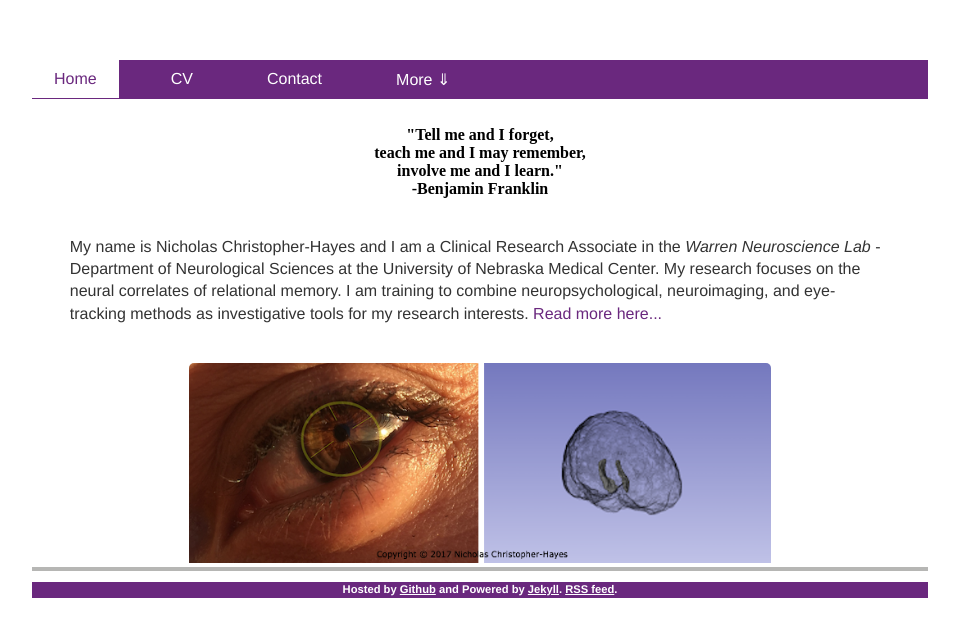
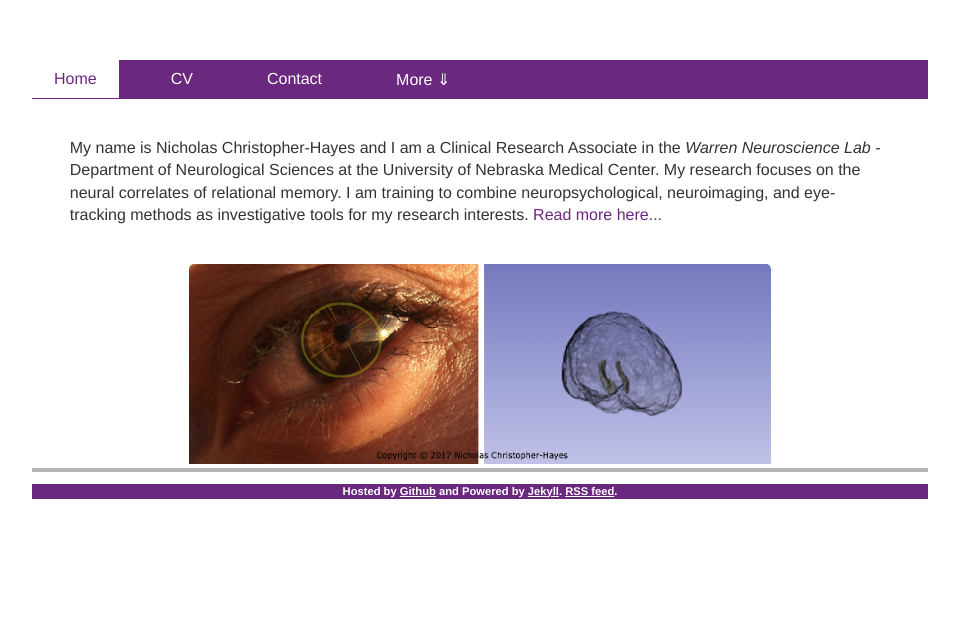
Before and after one commit to nichrishayes/nichrishayes.github.io, a Jekyll site: the page built from index.html, in a window 1280 px wide. Shown: the top 637 px of the page, without its empty margins (160-1119 px from the left). Built offline with Jekyll 4.4.1, drawn with Linux system fonts in a browser that asks for light colours.

Commit message:
Update index.html

```diff
--- a/index.html
+++ b/index.html
@@ -3,16 +3,9 @@ layout: default
 title: Nick Christopher-Hayes, BA - Home
 ---
 
-<h5>"Tell me and I forget,<br>
-teach me and I may remember,<br>
-involve me and I learn."<br>
--Benjamin Franklin</h5>
-
-
-
 <div class="blurb">
 	<p class="ex1">
-		My name is Nicholas Christopher-Hayes and I am a Clinical Research Associate in the <em>Warren Neuroscience Lab</em> - Department of Neurological Sciences at the University of Nebraska Medical Center.
+		     My name is Nicholas Christopher-Hayes and I am a Clinical Research Associate in the <em>Warren Neuroscience Lab</em> - Department of Neurological Sciences at the University of Nebraska Medical Center.
 		My research focuses on the neural correlates of relational memory. I am training to combine neuropsychological, neuroimaging, and eye-tracking methods as investigative tools for my research interests.
 		<a href="/bio">Read more here...</a>
 	</p>
```
